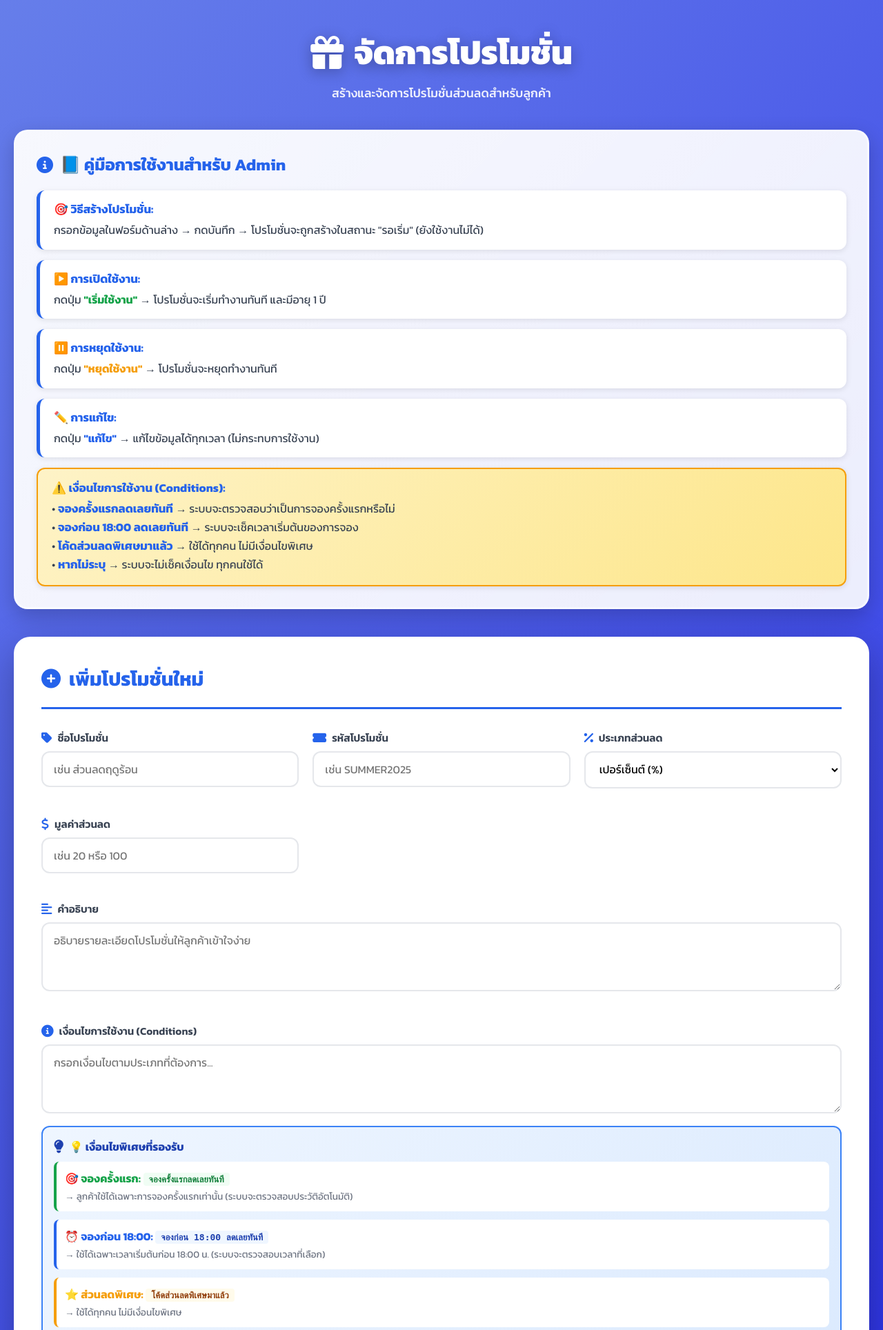
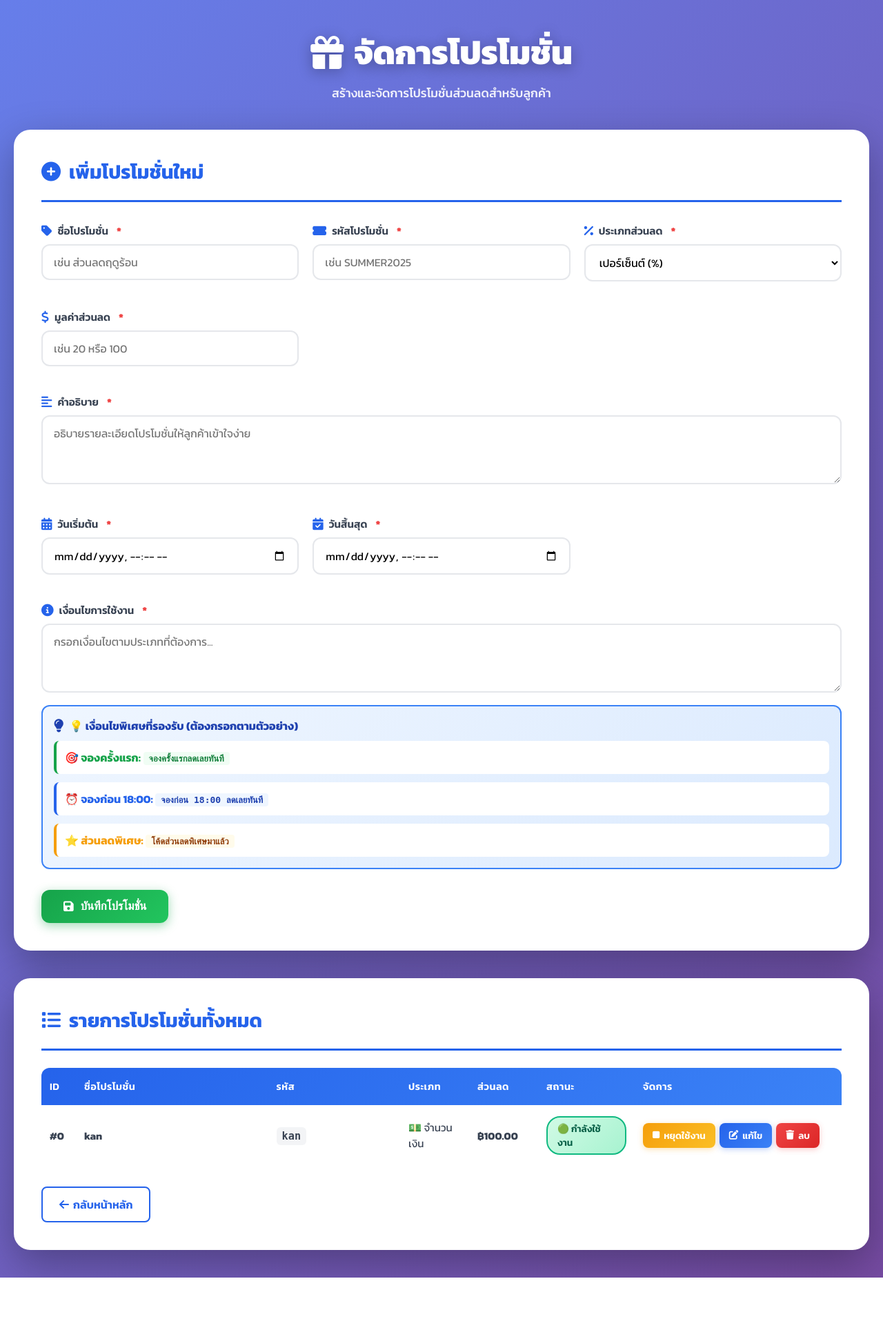
Before and after one commit to sakonkiart/Cyarena, a PHP site: page /promotion_manage.php in a window 1280 px wide. Shown: the top 1928 px of the page at 69% size. After the commit the page ends 1852 px from the top, so only its background shows below. Run offline with PHP 8.4, Linux system fonts and the light colour scheme; a user stored in the database is signed in; data comes from the database, SQL or seed files in the repository.

Commit message:
Update promotion_manage.php

```diff
--- a/promotion_manage.php
+++ b/promotion_manage.php
@@ -84,7 +84,7 @@ $result = $conn->query($sql);
 
 body {
   font-family: 'Kanit', sans-serif;
-  background: linear-gradient(135deg, #667eea 0%, #2528E7FF 100%);
+  background: linear-gradient(135deg, #667eea 0%, #764ba2 100%);
   min-height: 100vh;
   padding: 40px 20px;
   color: var(--gray-900);
@@ -128,56 +128,6 @@ body {
   color: rgba(255, 255, 255, 0.9);
   font-size: 1.1rem;
   font-weight: 500;
-}
-
-/* Admin Guide Box */
-.admin-guide {
-  background: linear-gradient(135deg, rgba(255, 255, 255, 0.95), rgba(255, 255, 255, 0.9));
-  border-radius: 20px;
-  padding: 30px;
-  margin-bottom: 40px;
-  box-shadow: 0 10px 30px rgba(0, 0, 0, 0.2);
-  border: 3px solid rgba(255, 255, 255, 0.5);
-}
-
-.guide-title {
-  font-size: 1.5rem;
-  font-weight: 700;
-  color: var(--primary);
-  margin-bottom: 20px;
-  display: flex;
-  align-items: center;
-  gap: 10px;
-}
-
-.guide-content {
-  display: grid;
-  gap: 15px;
-}
-
-.guide-item {
-  background: white;
-  padding: 15px 20px;
-  border-radius: 12px;
-  border-left: 5px solid var(--primary);
-  box-shadow: 0 2px 8px rgba(0, 0, 0, 0.1);
-}
-
-.guide-item strong {
-  color: var(--primary);
-  font-size: 1.05rem;
-}
-
-.guide-item p {
-  color: var(--gray-700);
-  margin-top: 5px;
-  line-height: 1.6;
-}
-
-.guide-highlight {
-  background: linear-gradient(135deg, #fef3c7, #fde68a);
-  border-left-color: var(--warning);
-  border: 2px solid var(--warning);
 }
 
 /* Form Section */
@@ -242,6 +192,12 @@ label i {
   font-size: 1.1rem;
 }
 
+label .required {
+  color: var(--danger);
+  font-weight: 800;
+  margin-left: 4px;
+}
+
 input, select, textarea {
   width: 100%;
   padding: 12px 16px;
@@ -284,6 +240,30 @@ textarea {
 .btn-submit:hover {
   transform: translateY(-2px);
   box-shadow: 0 6px 20px rgba(22, 163, 74, 0.5);
+}
+
+.btn-submit:disabled {
+  background: var(--gray-200);
+  cursor: not-allowed;
+  box-shadow: none;
+}
+
+.error-message {
+  background: #fee2e2;
+  border: 2px solid var(--danger);
+  border-radius: 12px;
+  padding: 12px 16px;
+  color: #991b1b;
+  font-weight: 600;
+  display: flex;
+  align-items: center;
+  gap: 10px;
+  margin-top: 10px;
+  display: none;
+}
+
+.error-message.show {
+  display: flex;
 }
 
 /* Table Section */
@@ -514,45 +494,6 @@ tbody td {
     <p class="header-subtitle">สร้างและจัดการโปรโมชั่นส่วนลดสำหรับลูกค้า</p>
   </div>
 
-  <!-- Admin Guide -->
-  <div class="admin-guide">
-    <div class="guide-title">
-      <i class="fas fa-info-circle"></i>
-      📘 คู่มือการใช้งานสำหรับ Admin
-    </div>
-    <div class="guide-content">
-      <div class="guide-item">
-        <strong>🎯 วิธีสร้างโปรโมชั่น:</strong>
-        <p>กรอกข้อมูลในฟอร์มด้านล่าง → กดบันทึก → โปรโมชั่นจะถูกสร้างในสถานะ "รอเริ่ม" (ยังใช้งานไม่ได้)</p>
-      </div>
-
-      <div class="guide-item">
-        <strong>▶️ การเปิดใช้งาน:</strong>
-        <p>กดปุ่ม <span style="color: #16a34a; font-weight: 700;">"เริ่มใช้งาน"</span> → โปรโมชั่นจะเริ่มทำงานทันที และมีอายุ 1 ปี</p>
-      </div>
-
-      <div class="guide-item">
-        <strong>⏸️ การหยุดใช้งาน:</strong>
-        <p>กดปุ่ม <span style="color: #f59e0b; font-weight: 700;">"หยุดใช้งาน"</span> → โปรโมชั่นจะหยุดทำงานทันที</p>
-      </div>
-
-      <div class="guide-item">
-        <strong>✏️ การแก้ไข:</strong>
-        <p>กดปุ่ม <span style="color: #2563eb; font-weight: 700;">"แก้ไข"</span> → แก้ไขข้อมูลได้ทุกเวลา (ไม่กระทบการใช้งาน)</p>
-      </div>
-
-      <div class="guide-item guide-highlight">
-        <strong>⚠️ เงื่อนไขการใช้งาน (Conditions):</strong>
-        <p>
-          • <strong>จองครั้งแรกลดเลยทันที</strong> → ระบบจะตรวจสอบว่าเป็นการจองครั้งแรกหรือไม่<br>
-          • <strong>จองก่อน 18:00 ลดเลยทันที</strong> → ระบบจะเช็คเวลาเริ่มต้นของการจอง<br>
-          • <strong>โค้ดส่วนลดพิเศษมาแล้ว</strong> → ใช้ได้ทุกคน ไม่มีเงื่อนไขพิเศษ<br>
-          • <strong>หากไม่ระบุ</strong> → ระบบจะไม่เช็คเงื่อนไข ทุกคนใช้ได้
-        </p>
-      </div>
-    </div>
-  </div>
-
   <!-- Form Section -->
   <div class="form-card">
     <h2 class="form-title">
@@ -560,12 +501,13 @@ tbody td {
       เพิ่มโปรโมชั่นใหม่
     </h2>
 
-    <form method="POST" action="promotion_save.php">
+    <form method="POST" action="promotion_save.php" id="promoForm">
       <div class="form-grid">
         <div class="form-group">
           <label>
             <i class="fas fa-tag"></i>
             ชื่อโปรโมชั่น
+            <span class="required">*</span>
           </label>
           <input type="text" name="PromoName" placeholder="เช่น ส่วนลดฤดูร้อน" required>
         </div>
@@ -574,6 +516,7 @@ tbody td {
           <label>
             <i class="fas fa-ticket-alt"></i>
             รหัสโปรโมชั่น
+            <span class="required">*</span>
           </label>
           <input type="text" name="PromoCode" placeholder="เช่น SUMMER2025" required>
         </div>
@@ -582,6 +525,7 @@ tbody td {
           <label>
             <i class="fas fa-percentage"></i>
             ประเภทส่วนลด
+            <span class="required">*</span>
           </label>
           <select name="DiscountType" required>
             <option value="percent">เปอร์เซ็นต์ (%)</option>
@@ -593,6 +537,7 @@ tbody td {
           <label>
             <i class="fas fa-dollar-sign"></i>
             มูลค่าส่วนลด
+            <span class="required">*</span>
           </label>
           <input type="number" name="DiscountValue" step="0.01" placeholder="เช่น 20 หรือ 100" required>
         </div>
@@ -601,58 +546,70 @@ tbody td {
           <label>
             <i class="fas fa-align-left"></i>
             คำอธิบาย
+            <span class="required">*</span>
           </label>
-          <textarea name="Description" rows="3" placeholder="อธิบายรายละเอียดโปรโมชั่นให้ลูกค้าเข้าใจง่าย"></textarea>
+          <textarea name="Description" rows="3" placeholder="อธิบายรายละเอียดโปรโมชั่นให้ลูกค้าเข้าใจง่าย" required></textarea>
+        </div>
+
+        <div class="form-group">
+          <label>
+            <i class="fas fa-calendar-alt"></i>
+            วันเริ่มต้น
+            <span class="required">*</span>
+          </label>
+          <input type="datetime-local" name="StartDate" required>
+        </div>
+
+        <div class="form-group">
+          <label>
+            <i class="fas fa-calendar-check"></i>
+            วันสิ้นสุด
+            <span class="required">*</span>
+          </label>
+          <input type="datetime-local" name="EndDate" required>
         </div>
 
         <div class="form-group full-width">
           <label>
             <i class="fas fa-info-circle"></i>
-            เงื่อนไขการใช้งาน (Conditions)
+            เงื่อนไขการใช้งาน
+            <span class="required">*</span>
           </label>
-          <textarea name="Conditions" rows="3" placeholder="กรอกเงื่อนไขตามประเภทที่ต้องการ..."></textarea>
+          <textarea name="Conditions" rows="3" placeholder="กรอกเงื่อนไขตามประเภทที่ต้องการ..." required></textarea>
 
           <div style="margin-top: 12px; padding: 16px; background: linear-gradient(135deg, #eff6ff, #dbeafe); border: 2px solid #3b82f6; border-radius: 12px;">
             <div style="font-weight: 700; color: #1e40af; margin-bottom: 10px; display: flex; align-items: center; gap: 8px;">
               <i class="fas fa-lightbulb" style="font-size: 1.2rem;"></i>
-              💡 เงื่อนไขพิเศษที่รองรับ
+              💡 เงื่อนไขพิเศษที่รองรับ (ต้องกรอกตามตัวอย่าง)
             </div>
 
             <div style="display: grid; gap: 12px;">
               <div style="background: white; padding: 12px; border-radius: 8px; border-left: 4px solid #16a34a;">
                 <strong style="color: #16a34a;">🎯 จองครั้งแรก:</strong>
                 <code style="background: #f0fdf4; padding: 2px 8px; border-radius: 4px; color: #15803d; font-weight: 600;">จองครั้งแรกลดเลยทันที</code>
-                <div style="font-size: 0.85rem; color: #6b7280; margin-top: 4px;">
-                  → ลูกค้าใช้ได้เฉพาะการจองครั้งแรกเท่านั้น (ระบบจะตรวจสอบประวัติอัตโนมัติ)
-                </div>
               </div>
 
               <div style="background: white; padding: 12px; border-radius: 8px; border-left: 4px solid #2563eb;">
                 <strong style="color: #2563eb;">⏰ จองก่อน 18:00:</strong>
                 <code style="background: #eff6ff; padding: 2px 8px; border-radius: 4px; color: #1e40af; font-weight: 600;">จองก่อน 18:00 ลดเลยทันที</code>
-                <div style="font-size: 0.85rem; color: #6b7280; margin-top: 4px;">
-                  → ใช้ได้เฉพาะเวลาเริ่มต้นก่อน 18:00 น. (ระบบจะตรวจสอบเวลาที่เลือก)
-                </div>
               </div>
 
               <div style="background: white; padding: 12px; border-radius: 8px; border-left: 4px solid #f59e0b;">
                 <strong style="color: #f59e0b;">⭐ ส่วนลดพิเศษ:</strong>
                 <code style="background: #fffbeb; padding: 2px 8px; border-radius: 4px; color: #92400e; font-weight: 600;">โค้ดส่วนลดพิเศษมาแล้ว</code>
-                <div style="font-size: 0.85rem; color: #6b7280; margin-top: 4px;">
-                  → ใช้ได้ทุกคน ไม่มีเงื่อนไขพิเศษ
-                </div>
               </div>
             </div>
+          </div>
 
-            <div style="margin-top: 12px; padding: 10px; background: #fef3c7; border-radius: 6px; font-size: 0.9rem; color: #92400e;">
-              <i class="fas fa-exclamation-triangle"></i>
-              <strong>หมายเหตุ:</strong> ต้องพิมพ์ข้อความตามที่กำหนดเท่านั้น ระบบจะจับคำสำคัญเพื่อกำหนดประเภทเงื่อนไขอัตโนมัติ
-            </div>
+          <div class="error-message" id="conditionError">
+            <i class="fas fa-exclamation-triangle"></i>
+            <span>กรุณากรอกเงื่อนไขการใช้งาน</span>
           </div>
         </div>
+
       </div>
 
-      <button type="submit" class="btn-submit">
+      <button type="submit" class="btn-submit" id="submitBtn">
         <i class="fas fa-save"></i>
         บันทึกโปรโมชั่น
       </button>
@@ -745,5 +702,42 @@ tbody td {
   </div>
 </div>
 
+<script>
+// ✅ Form Validation - บังคับกรอกเงื่อนไข
+document.getElementById('promoForm').addEventListener('submit', function(e) {
+  const conditions = document.querySelector('textarea[name="Conditions"]').value.trim();
+  const errorMsg = document.getElementById('conditionError');
+
+  if (conditions === '') {
+    e.preventDefault();
+    errorMsg.classList.add('show');
+    document.querySelector('textarea[name="Conditions"]').focus();
+    document.querySelector('textarea[name="Conditions"]').style.borderColor = 'var(--danger)';
+    return false;
+  } else {
+    errorMsg.classList.remove('show');
+    document.querySelector('textarea[name="Conditions"]').style.borderColor = '';
+  }
+
+  // Validate dates
+  const startDate = new Date(document.querySelector('input[name="StartDate"]').value);
+  const endDate = new Date(document.querySelector('input[name="EndDate"]').value);
+
+  if (endDate <= startDate) {
+    e.preventDefault();
+    alert('⚠️ วันสิ้นสุดต้องมาหลังวันเริ่มต้น');
+    return false;
+  }
+});
+
+// Clear error on input
+document.querySelector('textarea[name="Conditions"]').addEventListener('input', function() {
+  if (this.value.trim() !== '') {
+    document.getElementById('conditionError').classList.remove('show');
+    this.style.borderColor = '';
+  }
+});
+</script>
+
 </body>
 </html>
```
